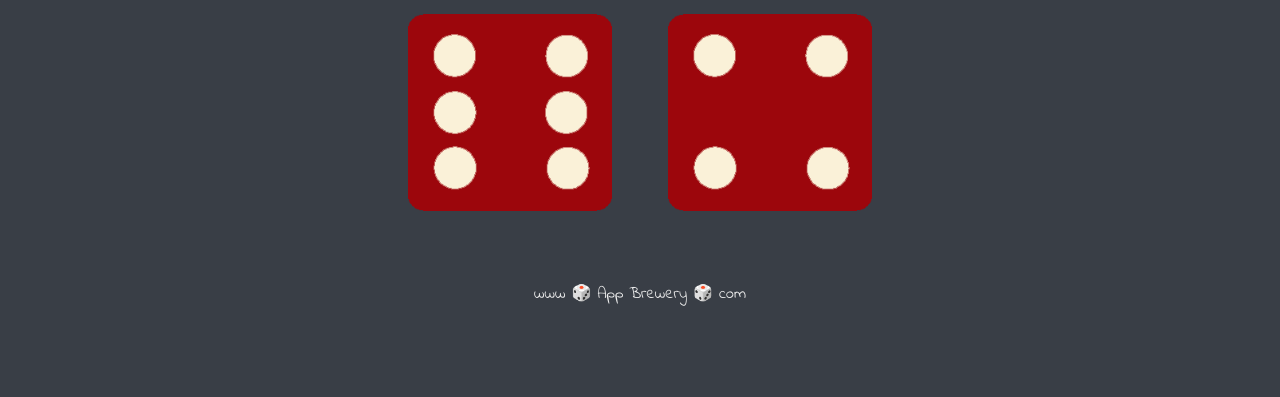
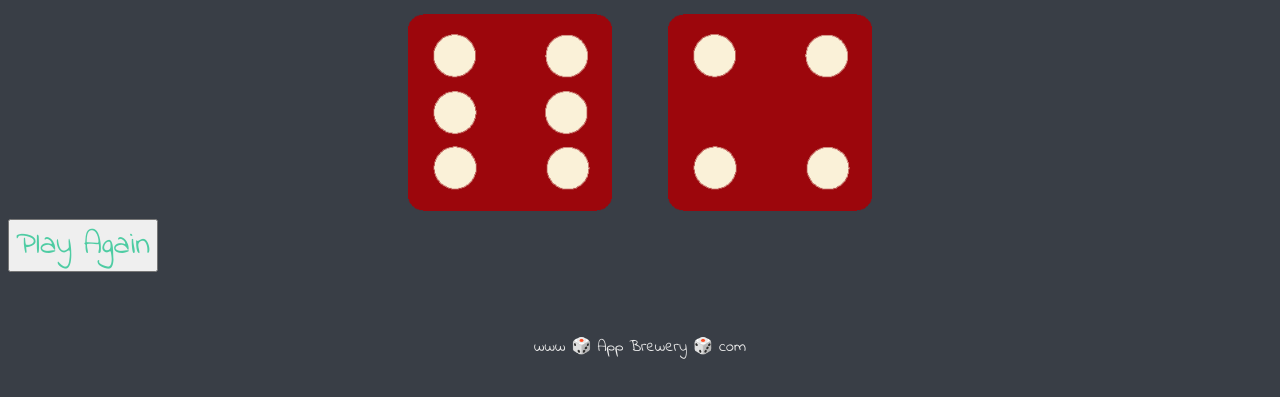
Before and after one commit to suchithragowda333/Dice, a plain HTML site: page index.html in a window 1280 px wide. Shown: the part 321-718 px from the top of the page. Drawn offline with Linux system fonts and the light colour scheme.

Commit message:
index and style
updated index.html and style.css with paly again button

```diff
--- a/index.html
+++ b/index.html
@@ -23,7 +23,7 @@
       </div>
 
     </div>
-
+    <input type="button" value="Play Again" onClick="window.location.reload();">
   <script src="index.js" type="text/javascript">
 
   </script>
--- a/styles.css
+++ b/styles.css
@@ -22,7 +22,7 @@ h1 {
   color: #4ECCA3;
 }
 
-p {
+p,input {
   font-size: 2rem;
   color: #4ECCA3;
   font-family: 'Indie Flower', cursive;
```
